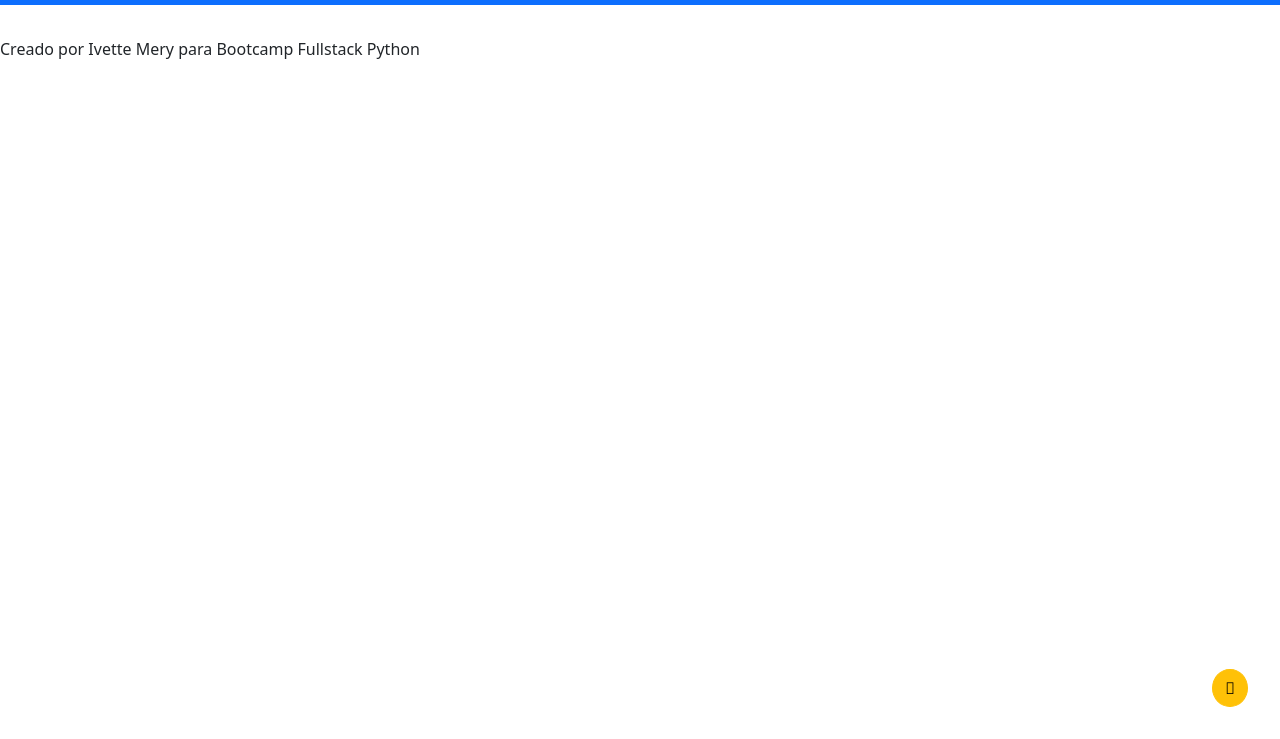
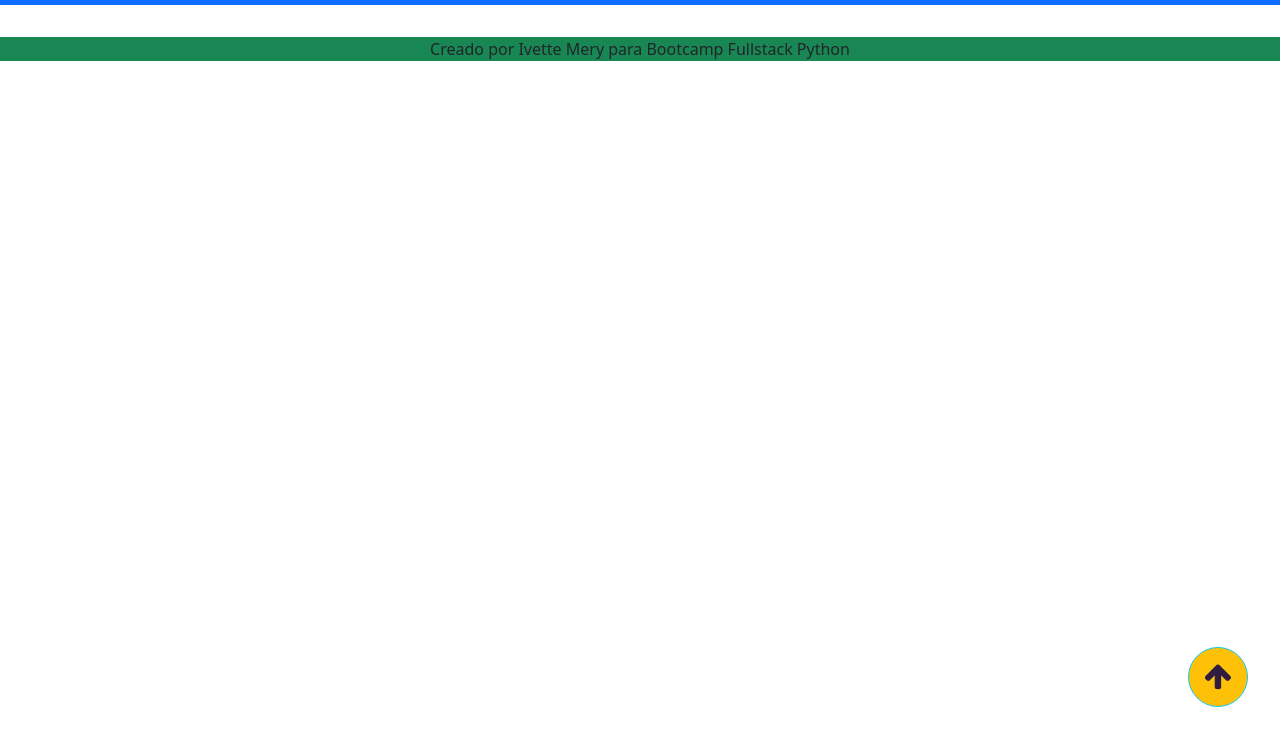
Before and after one commit to imerybarraza/proyecto-digimon, a plain HTML site: page index.html in a window 1280 px wide. Shown: the part 61-800 px from the top of the page. Drawn offline with nearby package versions, Linux system fonts and the light colour scheme; no server answers.

Commit message:
cambio de variable

```diff
--- a/assests/css/style.css
+++ b/assests/css/style.css
@@ -29,4 +29,11 @@ body{
     position: fixed;
     right: 2rem;
     bottom: 2rem;
+    width: 60px;
+    height: 60px;
 }
+
+.fa{
+    font-size: 30px !important;
+    color: rgb(47, 28, 65);
+}
--- a/assests/js/script.js
+++ b/assests/js/script.js
@@ -5,6 +5,7 @@ const levelModal = document.getElementById("level-modal")
 const myModal = document.getElementById('myModal')
 const imageModal = document.getElementById('image-modal')
 const btnUp = document.querySelector(".btn-up")
+
 const fetchData = () => {
     fetch(URL)
         .then(res => res.json())
@@ -19,7 +20,7 @@ let datos = ""
 const showData = (data) => {
     datos = data
     data.map((item, i) => {
-        var { name, img, level } = item
+        const { name, img, level } = item
         const article = document.createElement('article')
         article.classList.add('card')
         article.innerHTML = `
--- a/index.html
+++ b/index.html
@@ -10,7 +10,7 @@
         integrity="sha384-KK94CHFLLe+nY2dmCWGMq91rCGa5gtU4mk92HdvYe+M/SXH301p5ILy+dN9+nJOZ" crossorigin="anonymous">
         <link rel="preconnect" href="https://fonts.googleapis.com">
         <link rel="preconnect" href="https://fonts.gstatic.com" crossorigin>
-        <link rel="stylesheet" href="https://use.fontawesome.com/releases/v5.8.1/css/all.css" integrity="sha384-50oBUHEmvpQ+1lW4y57PTFmhCaXp0ML5d60M1M7uH2+nqUivzIebhndOJK28anvf" crossorigin="anonymous">
+        <link rel="stylesheet" href="https://cdnjs.cloudflare.com/ajax/libs/font-awesome/4.7.0/css/font-awesome.min.css">
         <link href="https://fonts.googleapis.com/css2?family=Roboto+Slab:wght@300;400;600&display=swap" rel="stylesheet">
         <title>Api Digimon</title>
 </head>
@@ -46,8 +46,8 @@
             </div>
         </div>
     </div>
-    <button class="btn btn-warning btn-up rounded-circle"><i class="fa-solid fa-arrow-up"></i></button>
-    <footer>Creado por Ivette Mery para Bootcamp Fullstack Python</footer>
+    <button class="btn btn-warning btn-up rounded-circle border border-info"><i class="fa fa-arrow-up"></i></button>
+    <footer class="bg-success text-center">Creado por Ivette Mery para Bootcamp Fullstack Python</footer>
     <script src="/assests/js/script.js"></script>
     <script src="https://cdn.jsdelivr.net/npm/bootstrap@5.3.0-alpha3/dist/js/bootstrap.bundle.min.js"
         integrity="sha384-ENjdO4Dr2bkBIFxQpeoTz1HIcje39Wm4jDKdf19U8gI4ddQ3GYNS7NTKfAdVQSZe"
```
